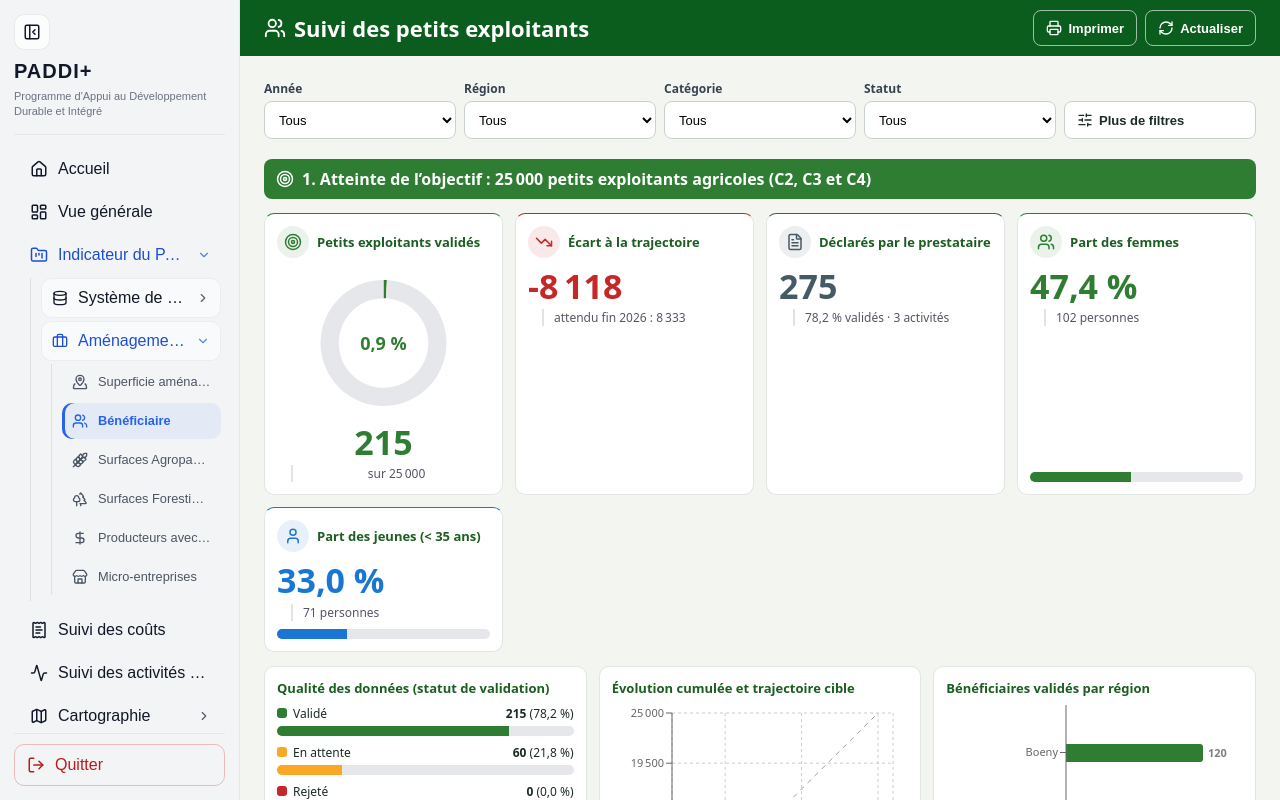
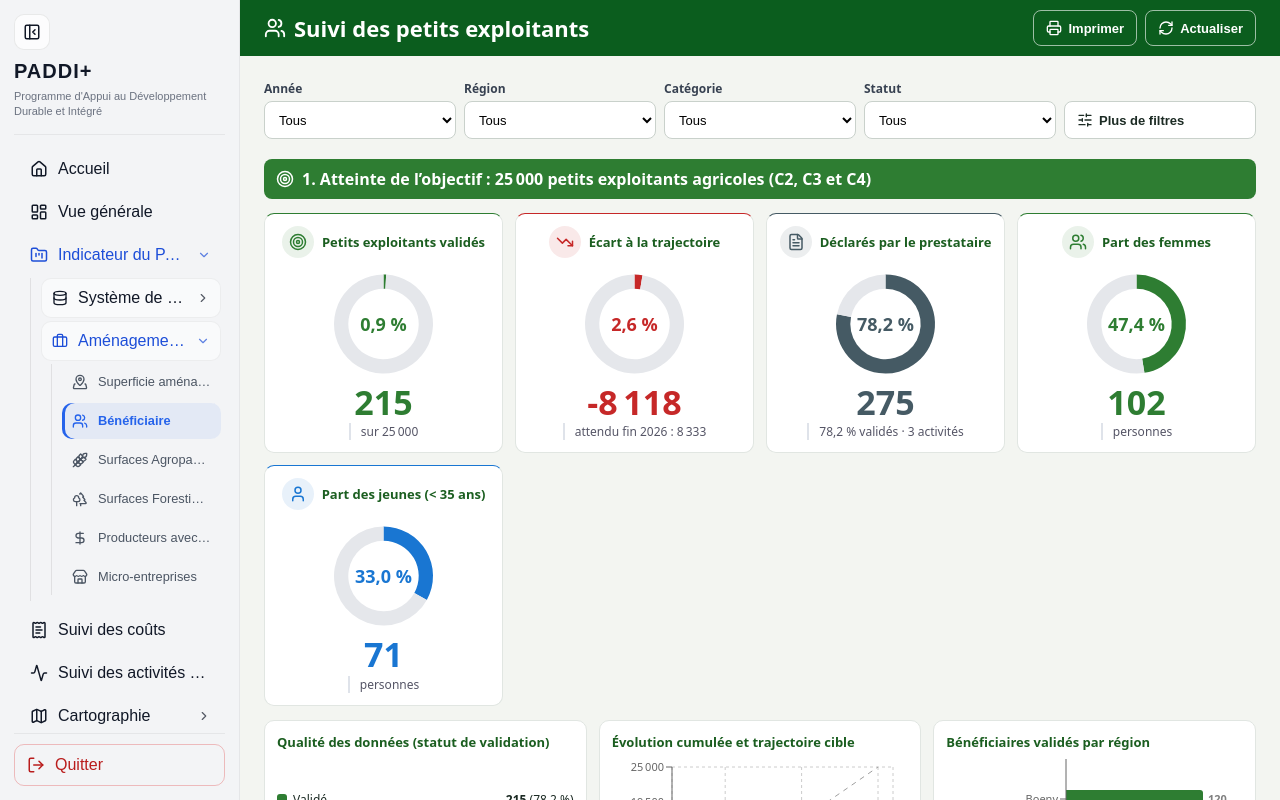
Before and after one commit to tomena/projet-PADDI, a React (Vite) app: page /dashboard/beneficiaire in a window 1280 px wide. Built offline with nearby package versions, Linux system fonts and the light colour scheme.

Commit message:
Update fmt.Println message from 'Hello' to 'Goodbye'

```diff
--- a/src/pages/Beneficiaires.tsx
+++ b/src/pages/Beneficiaires.tsx
@@ -189,10 +189,10 @@ const CSS = `
 .sv-f2{margin-top:8px;padding:10px;background:#fff;border:1px solid #e1e6e2;border-radius:10px}
 .sv-n{background:#f9a825;color:#1c2b24;border-radius:10px;padding:0 6px;font-size:11px;font-style:normal}
 .k5{display:grid;gap:12px;grid-template-columns:repeat(auto-fit,minmax(min(100%,190px),1fr))}
-.kc{display:flex;flex-direction:column;border-top:4px solid #2e7d32}
-.kc .kh{display:flex;align-items:center;gap:8px;margin-bottom:10px}
+.kc{display:flex;flex-direction:column;align-items:center;text-align:center;border-top:4px solid #2e7d32}
+.kc .kh{display:flex;align-items:center;justify-content:center;gap:8px;margin-bottom:6px}
 .kc .kh h4{margin:0}
-.kc .sub{margin-bottom:8px}
+.kc .sub{margin:2px 0 0}
 .kc .bar{margin-top:auto}
 .ki{display:inline-flex;align-items:center;justify-content:center;width:32px;height:32px;border-radius:50%;flex-shrink:0}
 .g3{display:grid;gap:12px;grid-template-columns:repeat(auto-fit,minmax(min(100%,300px),1fr))}
@@ -238,19 +238,19 @@ const CSS = `
 const Sec = ({ icon: Ic, text }: { icon: React.ComponentType<any>; text: string }) => (
   <h3 className="sv-s"><Ic size={18} style={{ flexShrink: 0 }} />{text}</h3>
 );
-const Kpi = ({ title, big, sub, color = '#2e7d32', bar, icon: Ic }: { title: string; big: string; sub?: string; color?: string; bar?: number; icon?: React.ComponentType<any> }) => (
+const Kpi = ({ title, big, sub, color = '#2e7d32', icon: Ic, v, label }: { title: string; big: string; sub?: string; color?: string; icon?: React.ComponentType<any>; v: number; label: string }) => (
   <div className="c kc" style={{ borderTopColor: color }}>
     <div className="kh">
       {Ic && <span className="ki" style={{ background: `${color}1a`, color }}><Ic size={18} /></span>}
       <h4>{title}</h4>
     </div>
+    <Donut v={v} color={color} label={label} h={120} />
     <div className="big" style={{ color }}>{big}</div>
     {sub && <div className="sub">{sub}</div>}
-    {bar !== undefined && <div className="bar"><b style={{ width: `${Math.min(100, bar)}%`, background: color }} /></div>}
   </div>
 );
-const Donut = ({ v, color, label }: { v: number; color: string; label: string }) => (
-  <div style={{ position: 'relative', height: 150 }}>
+const Donut = ({ v, color, label, h = 150 }: { v: number; color: string; label: string; h?: number }) => (
+  <div style={{ position: 'relative', height: h, width: '100%' }}>
     <ResponsiveContainer>
       <PieChart>
         <Pie data={[{ n: 'a', v: Math.min(100, v) }, { n: 'b', v: Math.max(0, 100 - v) }]} dataKey="v" innerRadius="64%" outerRadius="90%" startAngle={90} endAngle={-270} stroke="none">
@@ -439,36 +439,30 @@ const Beneficiaires: React.FC = () => {
         {/* ===== 1. Atteinte de l'objectif ===== */}
         <Sec icon={Target} text={fmt(t.s1, nf(TARGET))} />
         <section className="k5">
-          <div className="c kc" style={{ borderTopColor: '#2e7d32' }}>
-            <div className="kh">
-              <span className="ki" style={{ background: '#2e7d321a', color: '#2e7d32' }}><Target size={18} /></span>
-              <h4>{t.k.total}</h4>
-            </div>
-            <div aria-label={t.k.rate}><Donut v={pc(reach, TARGET)} color="#2e7d32" label={pct(pc(reach, TARGET))} /></div>
-            <div style={{ textAlign: 'center', marginTop: 6 }}>
-              <div className="big" style={{ color: '#2e7d32' }}>{nf(reach)}</div>
-              <div className="sub" style={{ marginBottom: 0 }}>{fmt(t.k.of, nf(TARGET))}</div>
-            </div>
-          </div>
-          <Kpi icon={gap >= 0 ? TrendingUp : TrendingDown} title={t.k.gap} big={`${gap >= 0 ? '+' : ''}${nf(gap)}`} sub={fmt(t.k.exp, cy, nf(expected))} color={gap >= 0 ? '#2e7d32' : RED} />
-          <Kpi icon={FileText} title={t.k.decl} big={nf(decl)} sub={fmt(t.k.vp, nf(pc(reach, decl), 1), nf(rows.length))} color="#455a64" />
-          <Kpi icon={Users} title={t.k.w} big={pct(women)} sub={fmt(t.k.p, nf(sum(val, 'w')))} color={WOMEN} bar={women} />
-          <Kpi icon={User} title={t.k.y} big={pct(youth)} sub={fmt(t.k.p, nf(sum(val, 'y')))} color={YOUTH} bar={youth} />
+          <Kpi icon={Target} title={t.k.total} v={pc(reach, TARGET)} label={pct(pc(reach, TARGET))} big={nf(reach)} sub={fmt(t.k.of, nf(TARGET))} />
+          <Kpi icon={gap >= 0 ? TrendingUp : TrendingDown} title={t.k.gap} v={pc(gap + expected, expected)} label={pct(pc(gap + expected, expected))}
+            big={`${gap >= 0 ? '+' : ''}${nf(gap)}`} sub={fmt(t.k.exp, cy, nf(expected))} color={gap >= 0 ? '#2e7d32' : RED} />
+          <Kpi icon={FileText} title={t.k.decl} v={pc(reach, decl)} label={pct(pc(reach, decl))} big={nf(decl)}
+            sub={fmt(t.k.vp, nf(pc(reach, decl), 1), nf(rows.length))} color="#455a64" />
+          <Kpi icon={Users} title={t.k.w} v={women} label={pct(women)} big={nf(sum(val, 'w'))} sub={fmt(t.k.p, '').trim()} color={WOMEN} />
+          <Kpi icon={User} title={t.k.y} v={youth} label={pct(youth)} big={nf(sum(val, 'y'))} sub={fmt(t.k.p, '').trim()} color={YOUTH} />
         </section>
 
         <section className="g3">
-          <div className="c">
+          <div className="c" style={{ display: 'flex', flexDirection: 'column' }}>
             <h4>{t.c.qual}</h4>
+            <div style={{ flex: 1, display: 'flex', flexDirection: 'column', justifyContent: 'space-evenly', gap: 8 }}>
             {quality.map((x) => (
               <div key={x.s}>
                 <div className="row"><span><i style={{ background: STC[x.s] }} />{t.st[x.s]}</span><span><b>{nf(x.v)}</b> ({pct(pc(x.v, decl))})</span></div>
                 <div className="bar" style={{ marginTop: 4 }}><b style={{ width: `${pc(x.v, decl)}%`, background: STC[x.s] }} /></div>
               </div>
             ))}
+            </div>
           </div>
           <div className="c">
             <h4>{t.c.evol}</h4>
-            <ResponsiveContainer width="100%" height={narrow ? 240 : 300}>
+            <ResponsiveContainer width="100%" height={narrow ? 200 : 230}>
               <LineChart data={evol} margin={{ left: 0, right: 16, top: 8 }}>
                 <CartesianGrid strokeDasharray="3 3" />
                 <XAxis dataKey="y" tick={{ fontSize: 11 }} padding={{ left: 15, right: 15 }} />
@@ -483,7 +477,7 @@ const Beneficiaires: React.FC = () => {
           </div>
           <div className="c">
             <h4>{t.c.reg}</h4>
-            <ResponsiveContainer width="100%" height={Math.max(220, regions.length * 34 + 20)}>
+            <ResponsiveContainer width="100%" height={Math.max(190, regions.length * 34 + 20)}>
               <BarChart data={regions} layout="vertical" margin={{ left: 0, right: 40 }}>
                 <XAxis type="number" tick={{ fontSize: 11 }} tickFormatter={(v: number) => nf(v)} />
                 <YAxis dataKey="name" type="category" width={narrow ? 84 : 120} tick={{ fontSize: 11 }} interval={0} />
```
